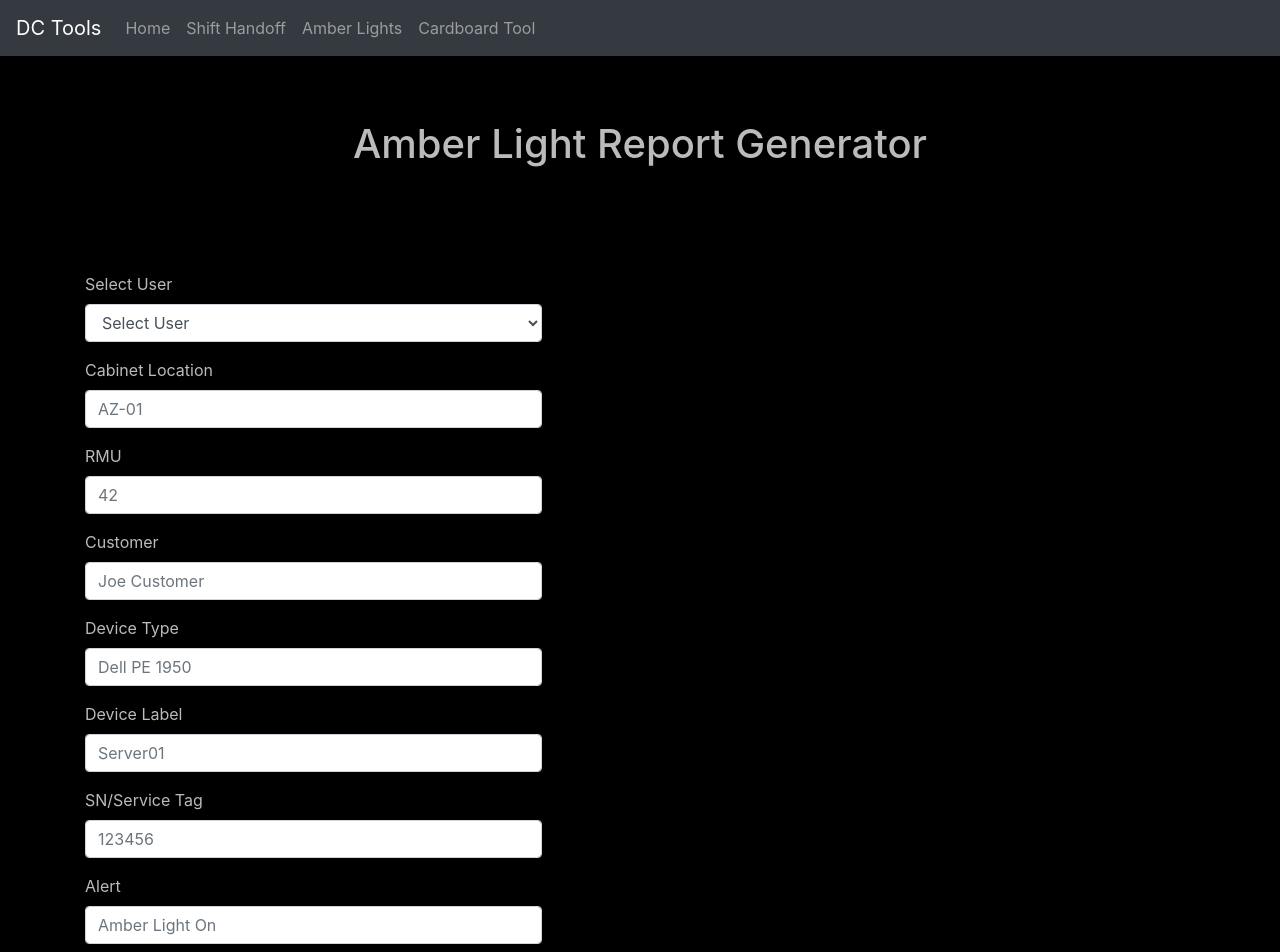
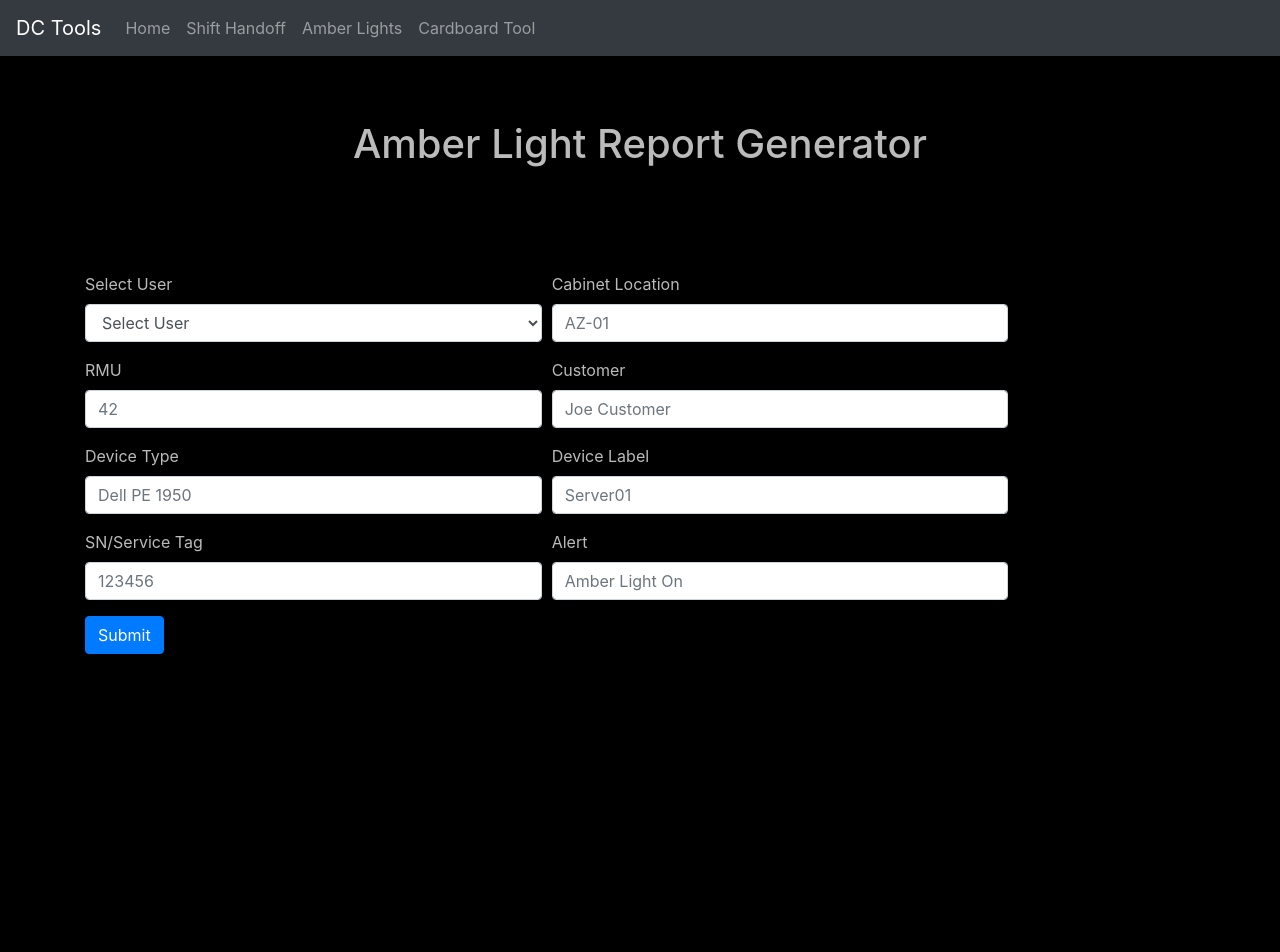
Before and after one commit to GregoryDesmarais/dcTools, a React (Create React App) app: page /amber in a window 1280 px wide. Shown: the top 952 px of the page. After the commit the page ends 800 px from the top, so only its background shows below. Built offline with nearby package versions, Linux system fonts and the light colour scheme.

Commit message:
Changing form format for Amber Lght and Cardboard pages

```diff
--- a/src/pages/Amber/index.js
+++ b/src/pages/Amber/index.js
@@ -67,8 +67,6 @@ class Main extends Component {
                                 </Form.Control>
                             </Form.Group>
                         </Col>
-                    </Form.Row>
-                    <Form.Row>
                         <Col lg={5}>
                             <Form.Group controlId="cab">
                                 <Form.Label>Cabinet Location</Form.Label>
@@ -83,8 +81,6 @@ class Main extends Component {
                                 <Form.Control onChange={this.handleInputChange} placeholder="42" />
                             </Form.Group>
                         </Col>
-                    </Form.Row>
-                    <Form.Row>
                         <Col lg={5}>
                             <Form.Group controlId="customer">
                                 <Form.Label>Customer</Form.Label>
@@ -99,8 +95,6 @@ class Main extends Component {
                                 <Form.Control onChange={this.handleInputChange} placeholder="Dell PE 1950" />
                             </Form.Group>
                         </Col>
-                    </Form.Row>
-                    <Form.Row>
                         <Col lg={5}>
                             <Form.Group controlId="label">
                                 <Form.Label>Device Label</Form.Label>
@@ -115,8 +109,6 @@ class Main extends Component {
                                 <Form.Control onChange={this.handleInputChange} placeholder="123456" />
                             </Form.Group>
                         </Col>
-                    </Form.Row>
-                    <Form.Row>
                         <Col lg={5}>
                             <Form.Group controlId="alert">
                                 <Form.Label>Alert</Form.Label>
--- a/src/pages/Cardboard/index.js
+++ b/src/pages/Cardboard/index.js
@@ -58,8 +58,6 @@ render() {
                             </Form.Control>
                         </Form.Group>
                     </Col>
-                </Form.Row>
-                <Form.Row>
                     <Col lg={5}>
                         <Form.Group controlId="cab">
                             <Form.Label>Cabinet Location</Form.Label>
@@ -74,8 +72,6 @@ render() {
                             <Form.Control onChange={this.handleInputChange} placeholder="Joe Customer" />
                         </Form.Group>
                     </Col>
-                </Form.Row>
-                <Form.Row>
                     <Col lg={5}>
                         <Form.Group controlId="dc">
                             <Form.Label>Data Center</Form.Label>
```
